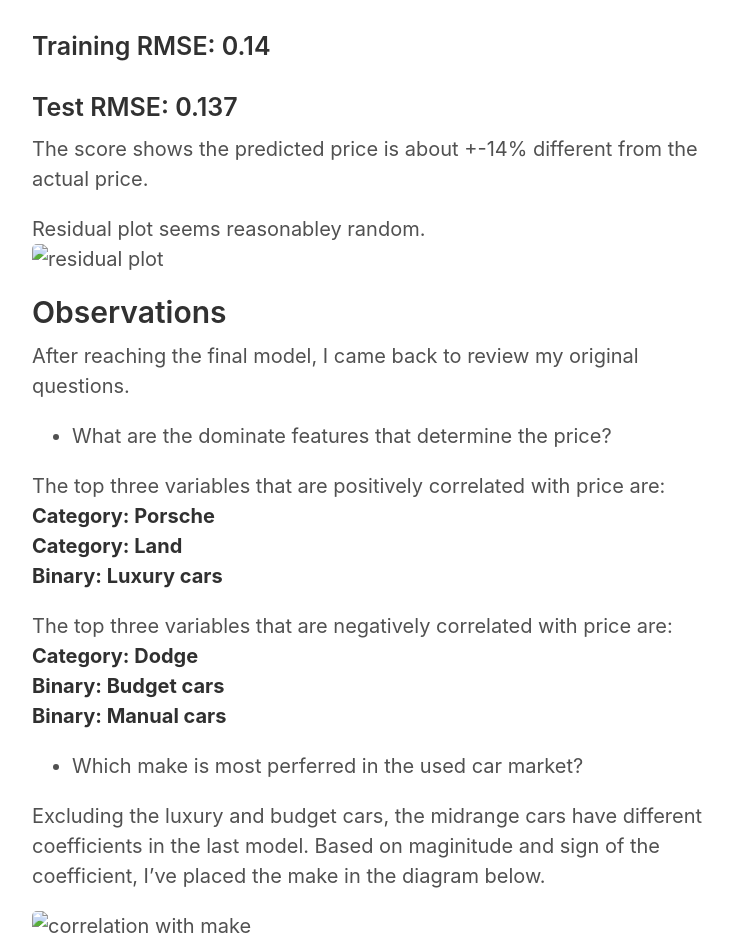
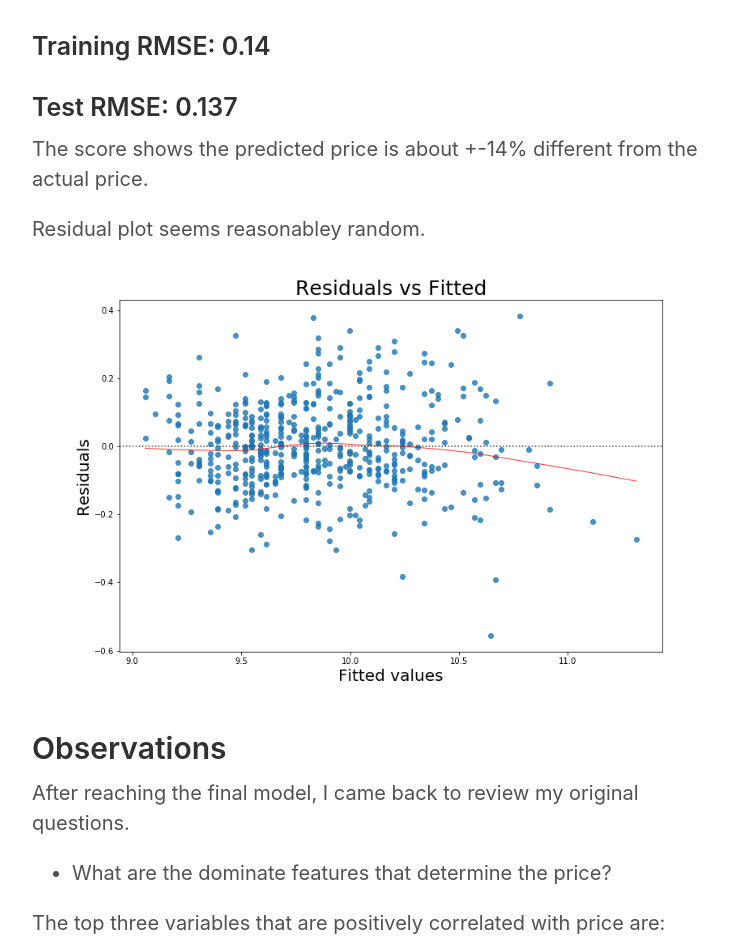
Before and after one commit to leomaxx/leomaxx.github.io, a Jekyll site: the page built from _posts/2018-07-25-carmax-price-regression.md, in a window 1280 px wide. Shown: the part 3354-4297 px from the top of the page, without its empty margins (258-991 px from the left). Built offline with Jekyll 4.4.1, drawn with Linux system fonts in a browser that asks for light colours.

Commit message:
Update 2018-07-25-carmax-price-regression.md

```diff
--- a/_posts/2018-07-25-carmax-price-regression.md
+++ b/_posts/2018-07-25-carmax-price-regression.md
@@ -46,7 +46,7 @@ Models were built based on training data and selected based on cross validation
 The score shows the predicted price is about +-14% different from the actual price.
 
 Residual plot seems reasonabley random.
-![residual plot](../public/final-model-residual.png)
+![residual plot](https://leomaxx.github.io/public/final-model-residual.png)
 
 ## Observations
 After reaching the final model, I came back to review my original questions.
@@ -67,7 +67,7 @@ The top three variables that are negatively correlated with price are:<br>
 
 Excluding the luxury and budget cars, the midrange cars have different coefficients in the last model. Based on maginitude and sign of the coefficient, I've placed the make in the diagram below.
 
-![correlation with make](../public/brand_price_correlation.png)
+![correlation with make](https://leomaxx.github.io/public/brand_price_correlation.png)
 
 It seems Asian makes, especially the Japanese cars, are positively correlated with price. Not suprisingly, the [2017 consumer report](https://www.consumerreports.org/car-reliability-owner-satisfaction/car-brands-reliability-how-they-stack-up/) on car reliability survey, the ranking of these brands follow similar order (rank is marked as numbers in the pucture).
 
@@ -80,6 +80,6 @@ With the final model, I am able to predict the price. This is especially useful,
 Comparing the predicted price with actual price, and I consider the postings that are under the prediction values as bargains. Specifically, I calculated the differences and reverse sorted the listings. As safety is my concern, I chose the number 1 make Toyota. Eventually, I browsed the top listings and find the following posting pretty attractive.
 https://www.carmax.com/car/16058595
 
-![camry](../public/camry.png)
+![camry](https://leomaxx.github.io/public/camry.png)
 
 When the listing was scraped, the prices was $15998, which is a pretty good deal. **And it is a hybrid!**
```
